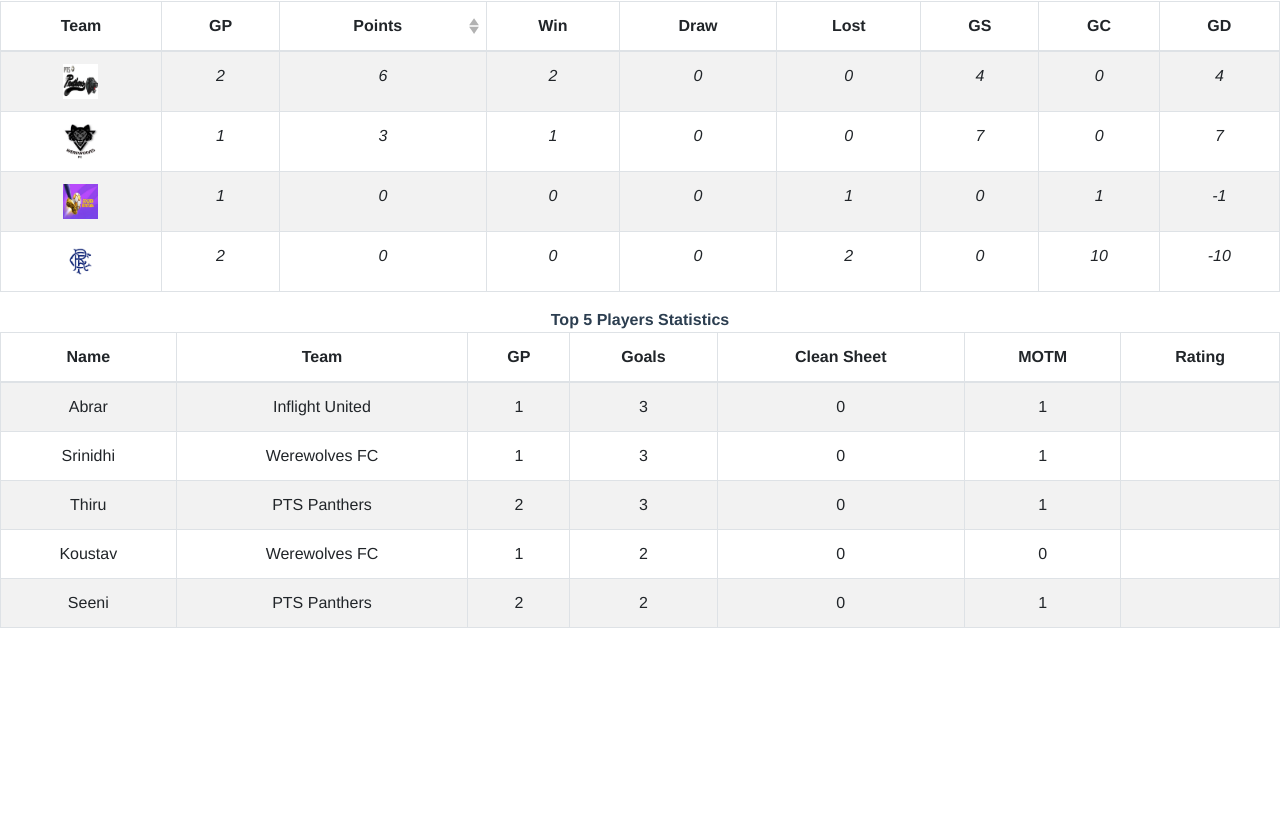
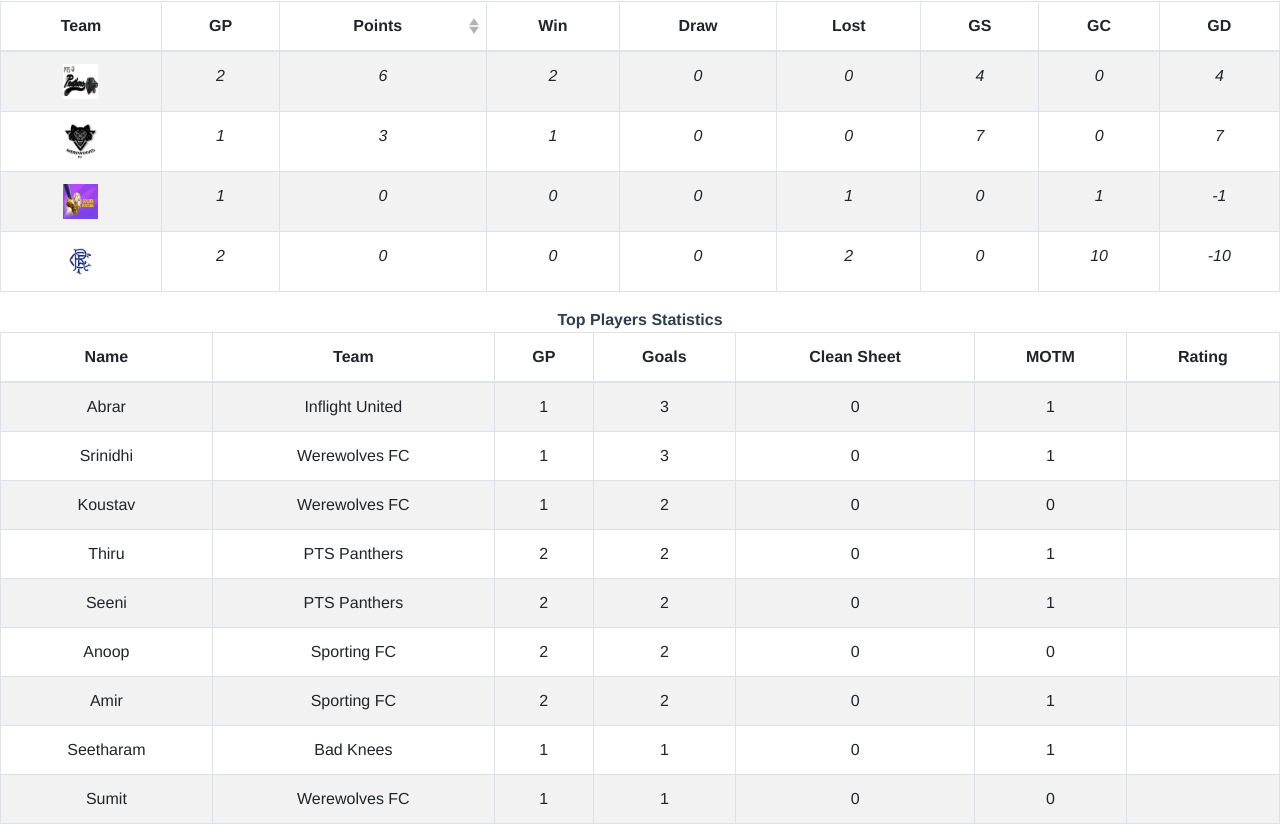
Before and after one commit to AndysWork/Football_Tournament, a Vue app: page /tournament/pointstable in a window 1280 px wide. Shown: the part 447-1287 px from the top of the page. Before the commit the page ends 1091 px from the top, so only its background shows below. Built offline with nearby package versions, Linux system fonts and the light colour scheme.

Commit message:
Updated Scorecard

```diff
--- a/src/components/PointsTable.vue
+++ b/src/components/PointsTable.vue
@@ -37,7 +37,7 @@
       </template>
     </b-table>
     <div class="text-center">
-      <b>Top 5 Players Statistics</b>
+      <b>Top Players Statistics</b>
     </div>
     <b-table striped bordered hover responsive :items="items3"></b-table>
   </div>
@@ -192,21 +192,21 @@ export default {
           Rating: ""
         },
         {
-          Name: "Thiru",
-          Team: "PTS Panthers",
-          GP: 2,
-          Goals: 3,
-          CleanSheet: 0,
-          MOTM: 1,
-          Rating: ""
-        },
-        {
           Name: "Koustav",
           Team: "Werewolves FC",
           GP: 1,
           Goals: 2,
           CleanSheet: 0,
           MOTM: 0,
+          Rating: ""
+        },
+        {
+          Name: "Thiru",
+          Team: "PTS Panthers",
+          GP: 2,
+          Goals: 2,
+          CleanSheet: 0,
+          MOTM: 1,
           Rating: ""
         },
         {
@@ -218,6 +218,42 @@ export default {
           MOTM: 1,
           Rating: ""
         },
+        {
+          Name: "Anoop",
+          Team: "Sporting FC",
+          GP: 2,
+          Goals: 2,
+          CleanSheet: 0,
+          MOTM: 0,
+          Rating: ""
+        },
+        {
+          Name: "Amir",
+          Team: "Sporting FC",
+          GP: 2,
+          Goals: 2,
+          CleanSheet: 0,
+          MOTM: 1,
+          Rating: ""
+        },
+        {
+          Name: "Seetharam",
+          Team: "Bad Knees",
+          GP: 1,
+          Goals: 1,
+          CleanSheet: 0,
+          MOTM: 1,
+          Rating: ""
+        },
+        {
+          Name: "Sumit",
+          Team: "Werewolves FC",
+          GP: 1,
+          Goals: 1,
+          CleanSheet: 0,
+          MOTM: 0,
+          Rating: ""
+        }
       ]
     };
   }
--- a/src/layouts/LiveScores.vue
+++ b/src/layouts/LiveScores.vue
@@ -96,7 +96,7 @@ export default {
           time: "4:50 PM",
           result: "1 - 0",
           summary:
-            "Overall it was an entertaining match. It was a hard earned win for Bad Knees. A superb strike from THIRU" +
+            "Overall it was an entertaining match. It was a hard earned win for PANTHERS. A superb strike from THIRU" +
             " helped Panthers to win their first match. Golden Boot was also in the verge of scoring their first goal but failed to convert." +
             "It was like they had to keep their Golden Boot in the house!! So the final score was 1 - 0 in favour of PTS PANTHERS."
         },
@@ -107,7 +107,7 @@ export default {
           time: "5:10 PM",
           result: "0 - 7",
           summary:
-            "We have witnessed a raining of goals in this match. WEREWOLVES FC completely outplayed RANGERS. SRINIDHI fired three " +
+            "We have witnessed raining of goals in this match. WEREWOLVES FC completely outplayed RANGERS. SRINIDHI fired three " +
             "bullets in the back of the net, second hatrick of Futsal 1.0. KOUSTAV scored a brace and SUMIT scored one." +
             "On the other Side nothing went correct for FMS RANGERS. Their Goal Keeper had a tough time and also one Own Goal happened due to " +
             "the misunderstanding in between players!! So the final score was 7 - 0 in favour of WEREWOLVES."
```
